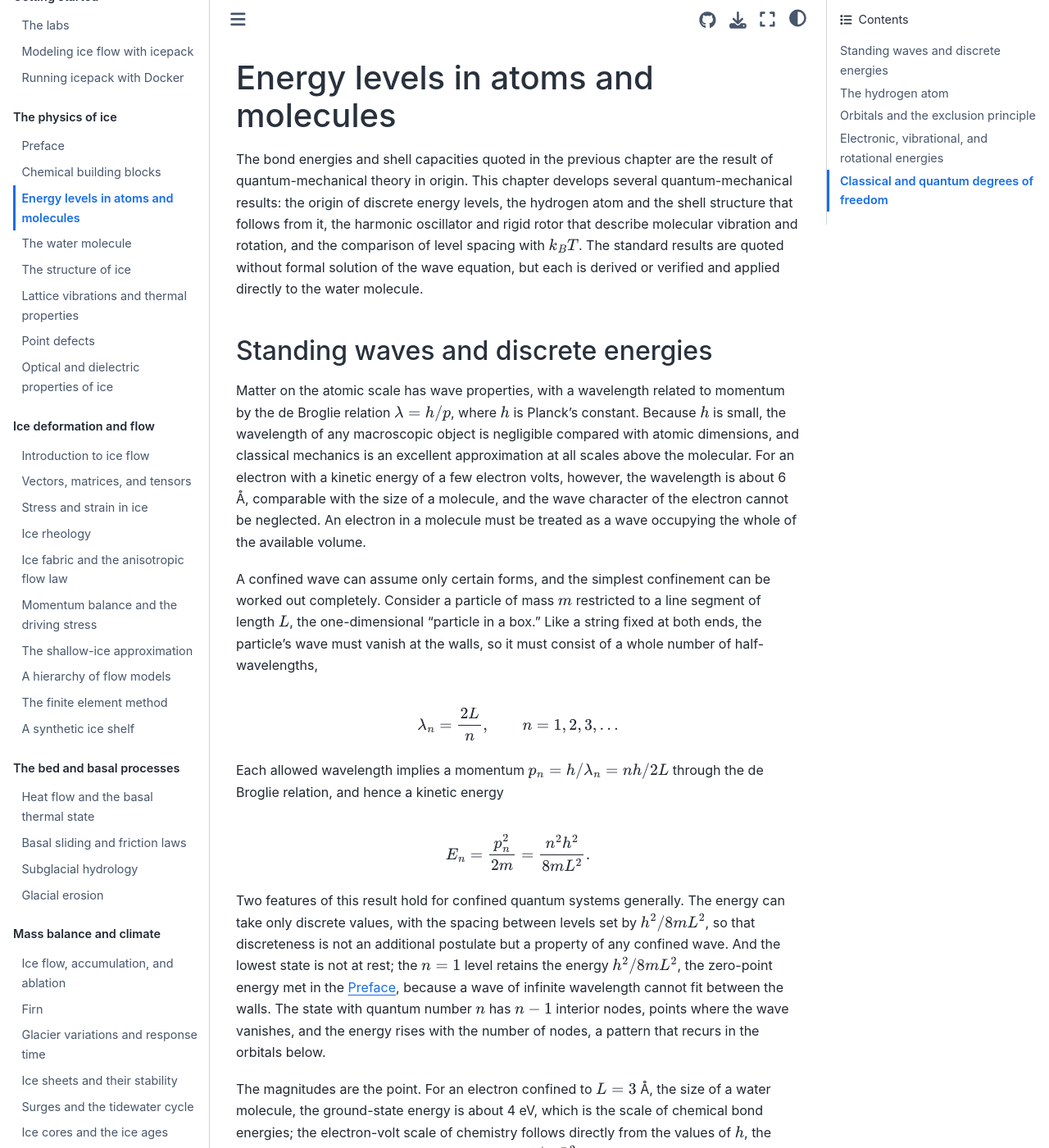
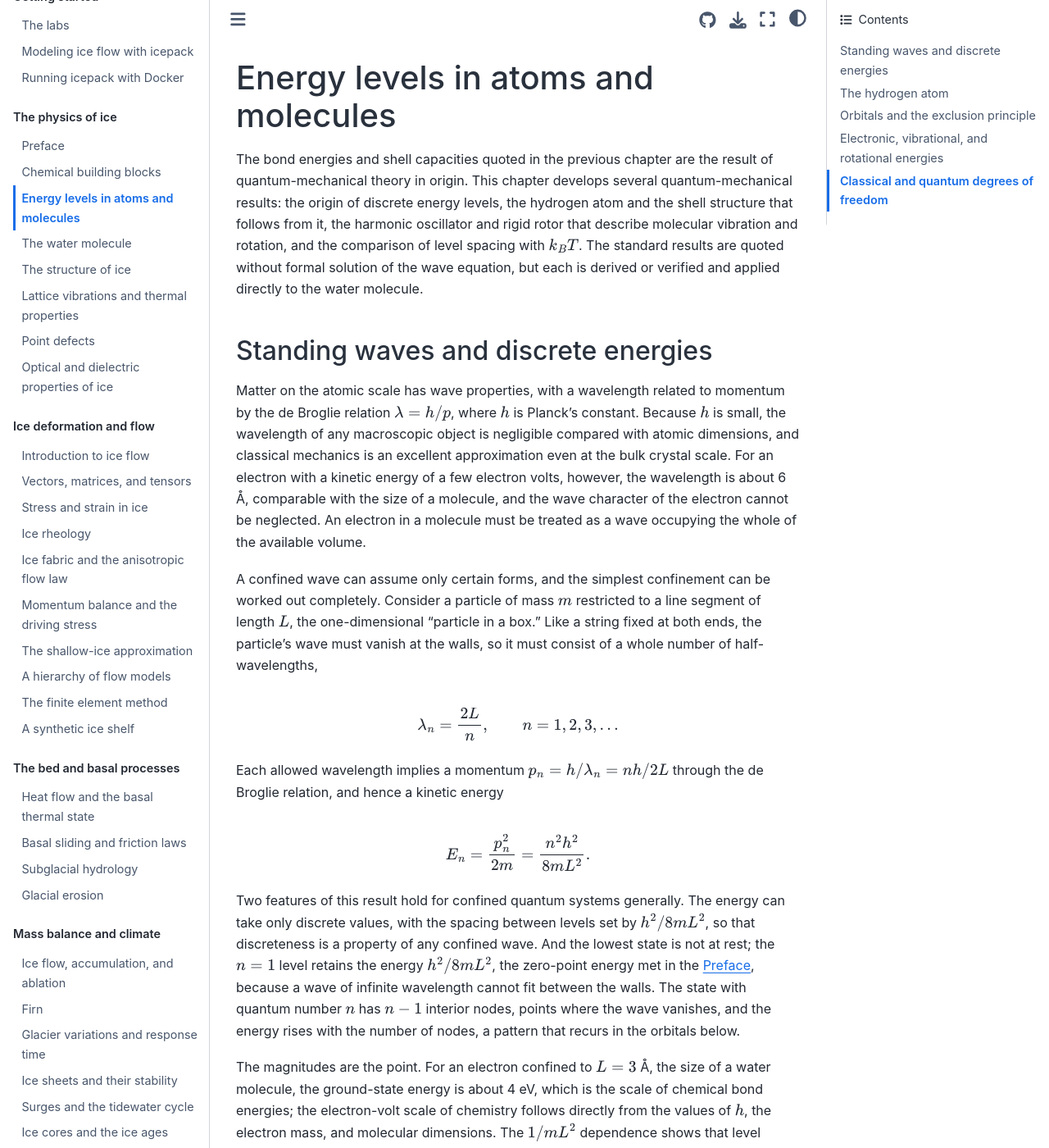
Before and after one commit to rice-glaciology/glaciology-book, a Jupyter Book: the page built from sections/foundations/energy-levels.md, in a window 1280 px wide and 1400 px high. Shown: the whole window at 82% size. Built offline with Jupyter Book 1.0.4 settings and Sphinx 7.4.7 and the Sphinx Book theme 1.1.4, drawn with Linux system fonts in a browser that asks for light colours; pages that are not in the unit, such as notebooks, are missing from menus; cross-references to code outside the pages are shown as plain code.

Commit message:
Update energy-levels.md

```diff
--- a/sections/foundations/energy-levels.md
+++ b/sections/foundations/energy-levels.md
@@ -4,7 +4,7 @@
 
 ## Standing waves and discrete energies
 
-Matter on the atomic scale has wave properties, with a wavelength related to momentum by the de Broglie relation $\lambda = h/p$, where $h$ is Planck's constant. Because $h$ is small, the wavelength of any macroscopic object is negligible compared with atomic dimensions, and classical mechanics is an excellent approximation at all scales above the molecular. For an electron with a kinetic energy of a few electron volts, however, the wavelength is about 6 Å, comparable with the size of a molecule, and the wave character of the electron cannot be neglected. An electron in a molecule must be treated as a wave occupying the whole of the available volume.
+Matter on the atomic scale has wave properties, with a wavelength related to momentum by the de Broglie relation $\lambda = h/p$, where $h$ is Planck's constant. Because $h$ is small, the wavelength of any macroscopic object is negligible compared with atomic dimensions, and classical mechanics is an excellent approximation even at the bulk crystal scale. For an electron with a kinetic energy of a few electron volts, however, the wavelength is about 6 Å, comparable with the size of a molecule, and the wave character of the electron cannot be neglected. An electron in a molecule must be treated as a wave occupying the whole of the available volume.
 
 A confined wave can assume only certain forms, and the simplest confinement can be worked out completely. Consider a particle of mass $m$ restricted to a line segment of length $L$, the one-dimensional "particle in a box." Like a string fixed at both ends, the particle's wave must vanish at the walls, so it must consist of a whole number of half-wavelengths,
 
@@ -18,7 +18,7 @@
 E_n = \frac{p_n^2}{2m} = \frac{n^2 h^2}{8 m L^2}.
 $$
 
-Two features of this result hold for confined quantum systems generally. The energy can take only discrete values, with the spacing between levels set by $h^2/8mL^2$, so that discreteness is not an additional postulate but a property of any confined wave. And the lowest state is not at rest; the $n=1$ level retains the energy $h^2/8mL^2$, the zero-point energy met in the {doc}`preface`, because a wave of infinite wavelength cannot fit between the walls. The state with quantum number $n$ has $n-1$ interior nodes, points where the wave vanishes, and the energy rises with the number of nodes, a pattern that recurs in the orbitals below.
+Two features of this result hold for confined quantum systems generally. The energy can take only discrete values, with the spacing between levels set by $h^2/8mL^2$, so that discreteness is a property of any confined wave. And the lowest state is not at rest; the $n=1$ level retains the energy $h^2/8mL^2$, the zero-point energy met in the {doc}`preface`, because a wave of infinite wavelength cannot fit between the walls. The state with quantum number $n$ has $n-1$ interior nodes, points where the wave vanishes, and the energy rises with the number of nodes, a pattern that recurs in the orbitals below.
 
 The magnitudes are the point. For an electron confined to $L = 3$ Å, the size of a water molecule, the ground-state energy is about 4 eV, which is the scale of chemical bond energies; the electron-volt scale of chemistry follows directly from the values of $h$, the electron mass, and molecular dimensions. The $1/mL^2$ dependence shows that level spacings shrink as the confining region grows and as the particle mass increases. A proton confined to the same region has levels closer together by a factor of 1836, and a macroscopic body has levels spaced so finely that its energy is continuous for all practical purposes. This single scaling rule locates the boundary between quantum and classical behavior throughout the book.
 
```
